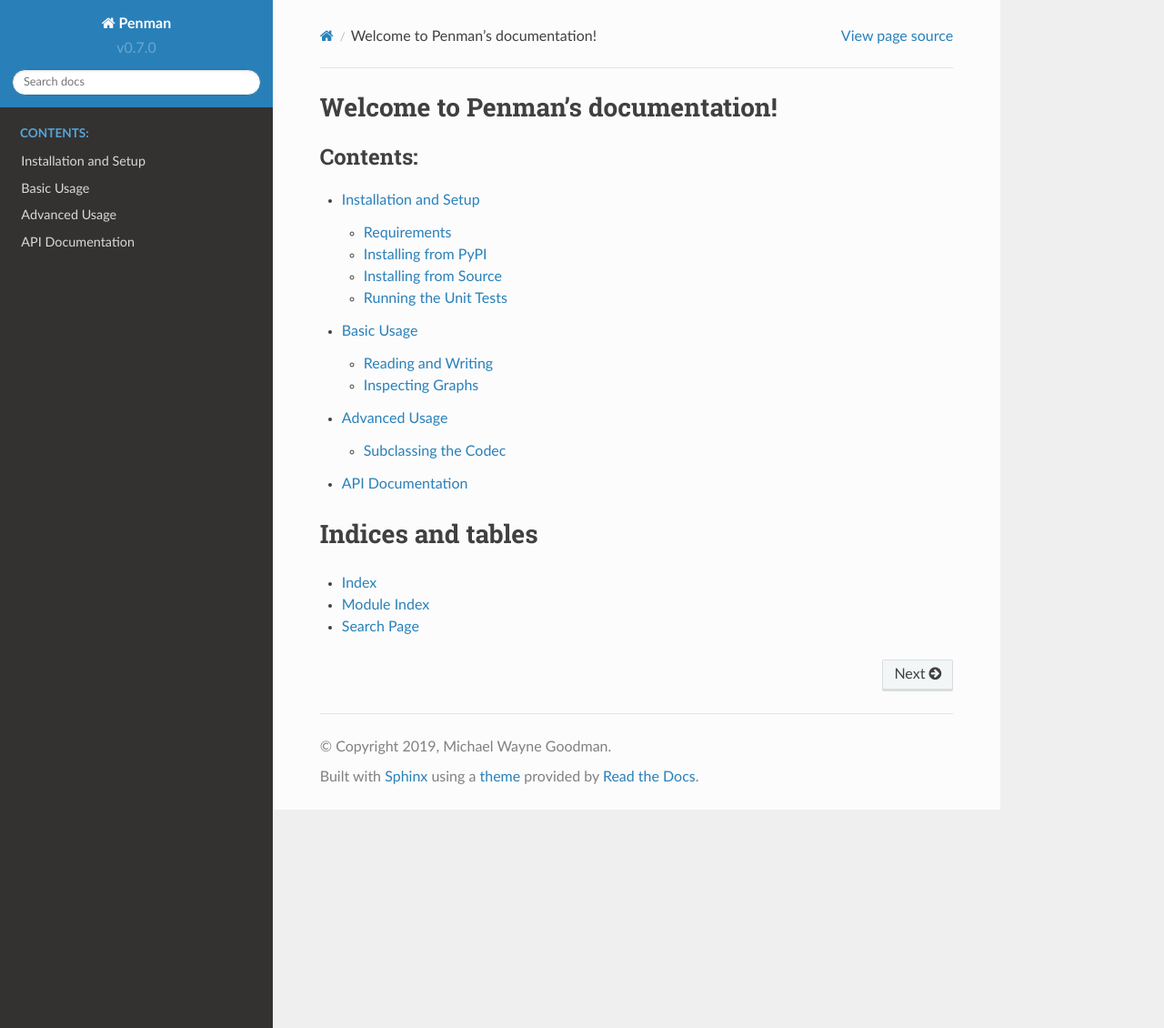
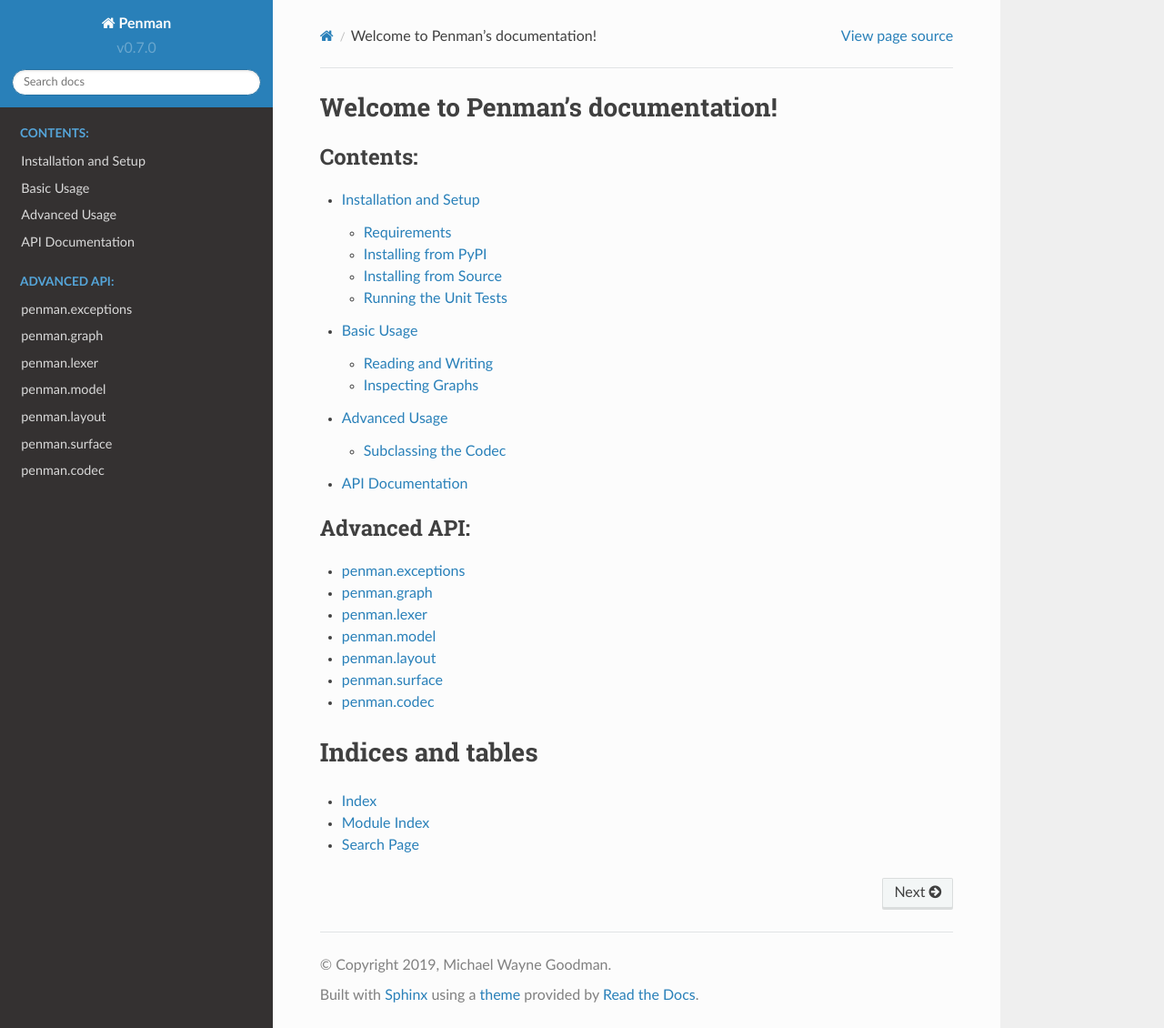
Before and after one commit to goodmami/penman, a Sphinx documentation site: the page built from docs/index.rst, in a window 1280 px wide and 1130 px high. Shown: the whole window at 91% size. Built offline with Sphinx 7.4.7 and the Read the Docs theme 2.0.0, drawn with Linux system fonts in a browser that asks for light colours.

```diff
--- /dev/null
+++ b/docs/api/penman.codec.rst
@@ -0,0 +1,8 @@
+
+penman.codec
+============
+
+.. automodule:: penman.codec
+
+   .. autoclass:: PENMANCodec
+      :members:
--- /dev/null
+++ b/docs/api/penman.model.rst
@@ -0,0 +1,8 @@
+
+penman.model
+============
+
+.. automodule:: penman.model
+
+   .. autoclass:: Model
+      :members:
--- a/docs/conf.py
+++ b/docs/conf.py
@@ -45,7 +45,6 @@ extensions = [
     'sphinx.ext.coverage',
     'sphinx.ext.viewcode',
     'sphinx.ext.napoleon',
-    'sphinx_autodoc_typehints',
 ]
 
 # Add any paths that contain templates here, relative to this directory.
@@ -170,3 +169,10 @@ texinfo_documents = [
 intersphinx_mapping = {
     'python': ('https://docs.python.org/3', None),
 }
+
+
+# -- Options for autodoc extension -------------------------------------------
+
+# disable type hints
+
+autodoc_typehints = 'none'
--- a/docs/index.rst
+++ b/docs/index.rst
@@ -10,10 +10,22 @@ Welcome to Penman's documentation!
    :maxdepth: 2
    :caption: Contents:
 
-   setup.rst
-   basic.rst
-   advanced.rst
-   api.rst
+   setup
+   basic
+   advanced
+   basic-api
+
+.. toctree::
+   :maxdepth: 2
+   :caption: Advanced API:
+
+   api/penman.exceptions
+   api/penman.graph
+   api/penman.lexer
+   api/penman.model
+   api/penman.layout
+   api/penman.surface
+   api/penman.codec
 
 
 Indices and tables
--- a/setup.py
+++ b/setup.py
@@ -18,7 +18,6 @@ with open(os.path.join(base_dir, "penman", "__about__.py")) as f:
 docs_require = [
     'sphinx',
     'sphinx-rtd-theme',
-    'sphinx_autodoc_typehints'
 ]
 tests_require = [
     'pytest'
```
Also changed, not shown: README.md (+0 -3 lines), docs/api/penman.exceptions.rst (added, +24 -0 lines), docs/api/penman.graph.rst (added, +20 -0 lines), docs/api/penman.layout.rst (added, +10 -0 lines), docs/api/penman.lexer.rst (added, +41 -0 lines), docs/api/penman.surface.rst (added, +17 -0 lines), docs/basic-api.rst (renamed from docs/api.rst, +19 -4 lines).
